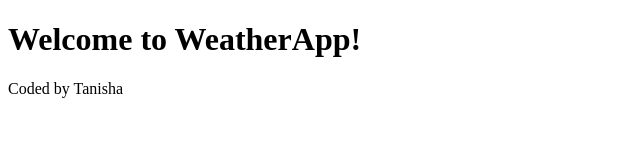
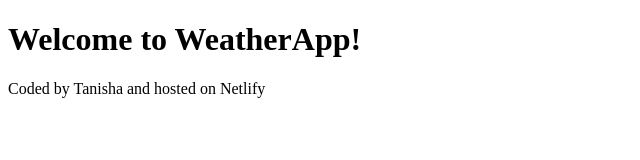
Before and after one commit to tanisha-gupta14/weather-application, a plain HTML site: page index.html in a window 1280 px wide. Shown: the whole page, without its empty margins (0-640 px from the left). Drawn offline with Linux system fonts and the light colour scheme.

Commit message:
Update index.html

```diff
--- a/index.html
+++ b/index.html
@@ -8,7 +8,7 @@
 <body>
     <h1>Welcome to WeatherApp!</h1>
     <footer>
-        Coded by Tanisha
+        Coded by Tanisha and hosted on Netlify
     </footer>
 </body>
 </html>
```
